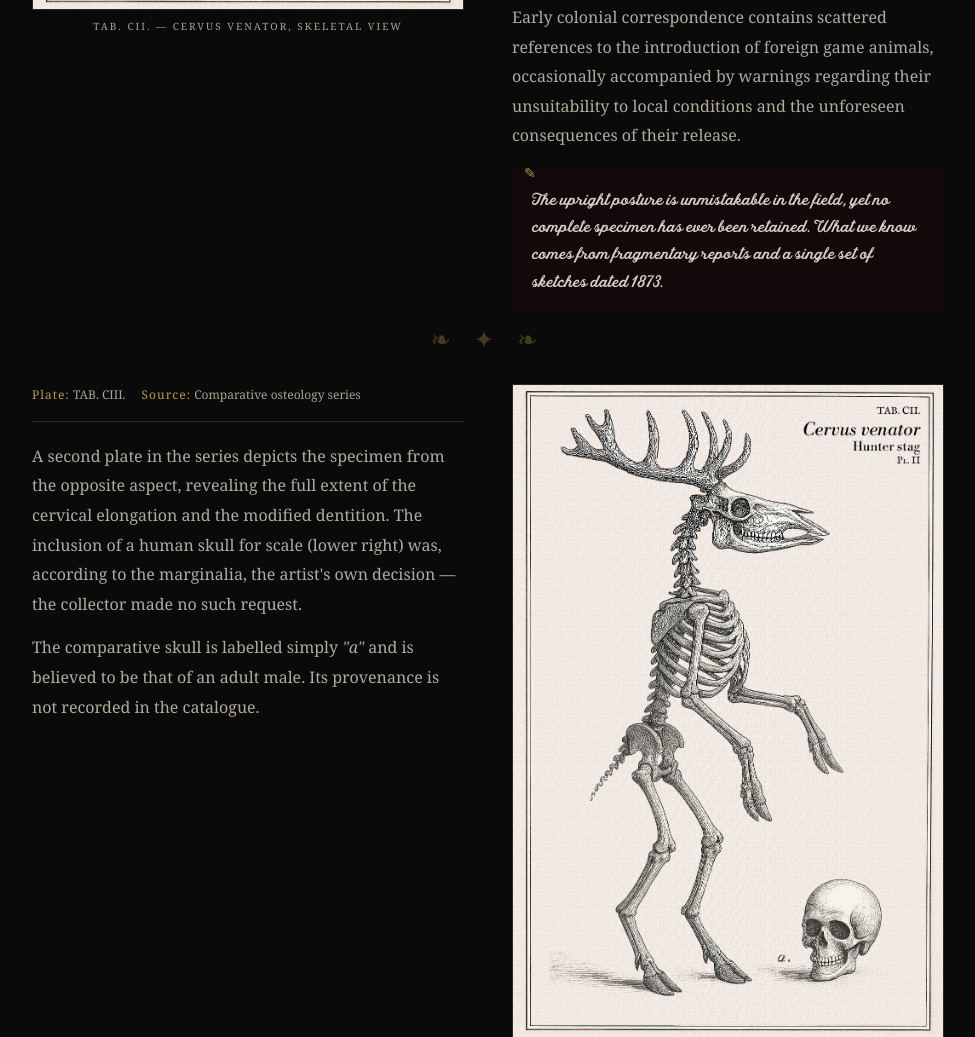
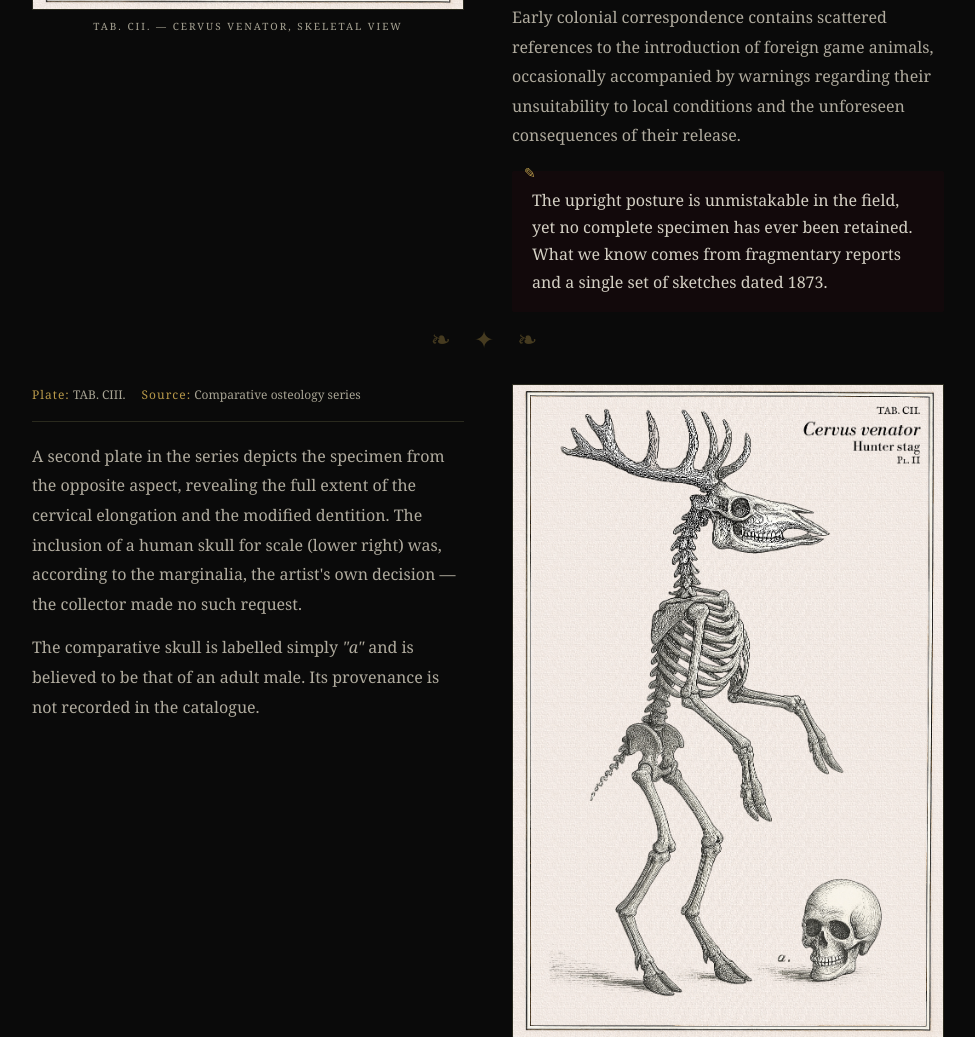
Before and after one commit to annalinneajohansson82/hemlockbay-www, a plain HTML site: page index.html in a window 1280 px wide. Shown: the part 2700-3737 px from the top of the page, without its empty margins (152-1127 px from the left). Drawn offline with Linux system fonts and the light colour scheme.

Commit message:
fix: remove Hanley Script from note-footnote

```diff
--- a/index.html
+++ b/index.html
@@ -291,7 +291,6 @@ body::after{
 }
 .field-notes .note-body .taxon em{color:var(--gold);font-style:normal;font-family:var(--font-ornate)}
 .note-footnote{
-  font-family:var(--font-script);
   font-size:16px;
   color:var(--cream);
   line-height:1.7;
```
